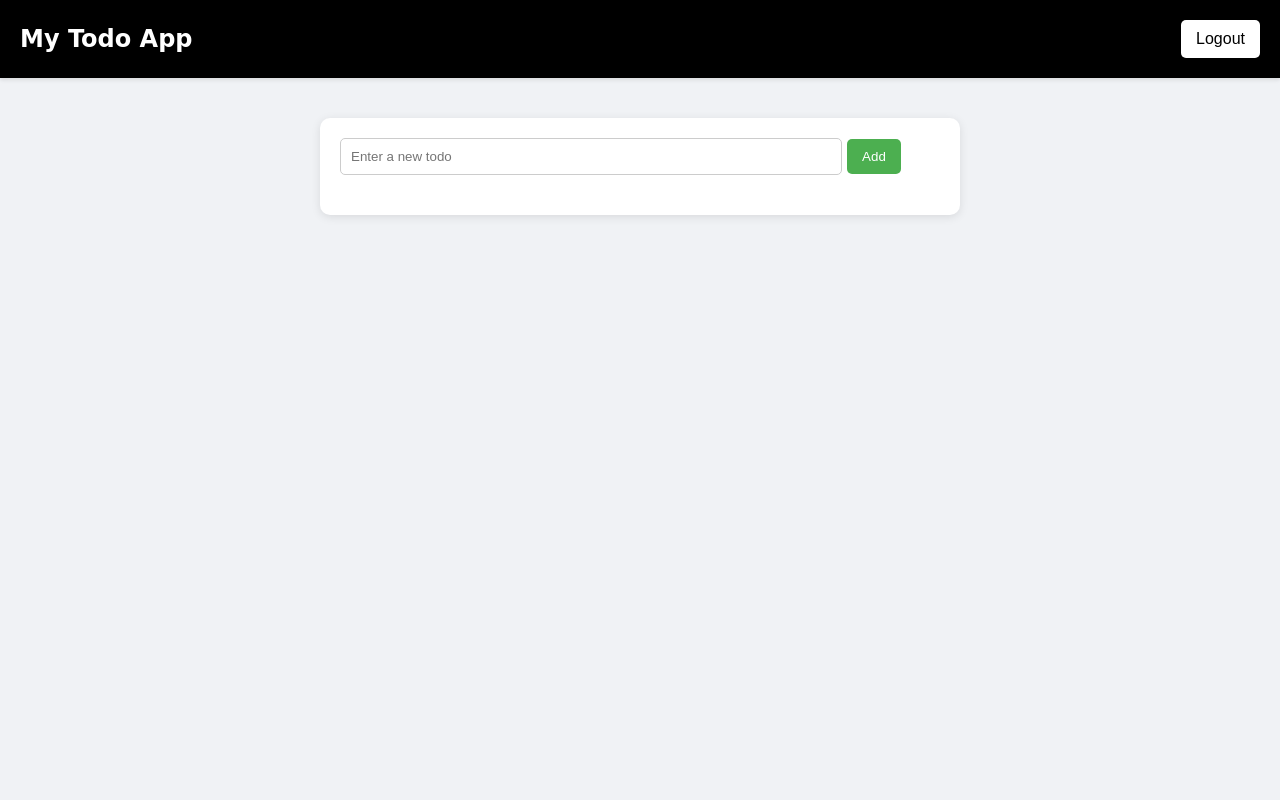
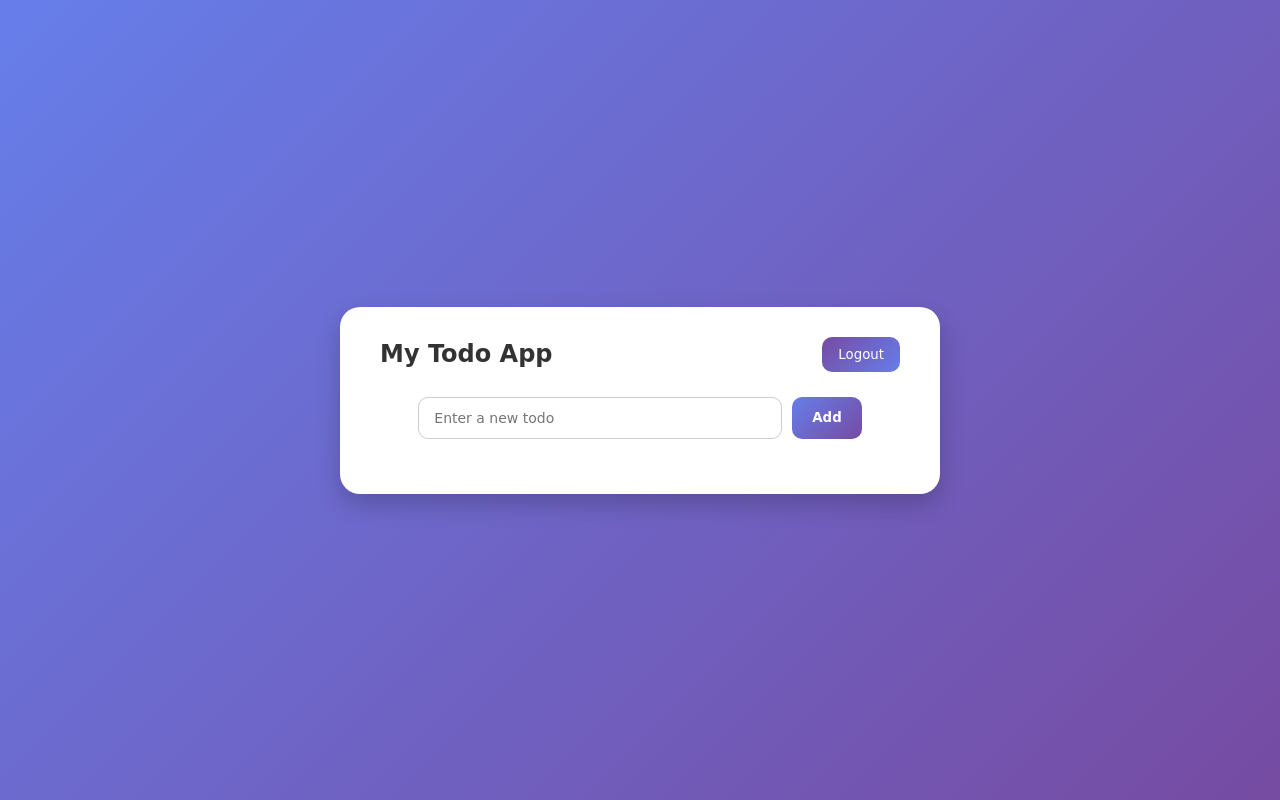
Before and after one commit to mayank07-cmd/todo-with-php, a PHP site: page /todo.html in a window 1280 px wide. Run offline with PHP 8.4, Linux system fonts and the light colour scheme.

Commit message:
Make UI Better

```diff
--- a/frontend/script.js
+++ b/frontend/script.js
@@ -1,18 +1,22 @@
 // Load todos from localStorage
 let todos = JSON.parse(localStorage.getItem("todos")) || [];
-
 const todoList = document.getElementById("todoList");
 
 function renderTodos() {
   todoList.innerHTML = "";
   todos.forEach((todo, index) => {
     const li = document.createElement("li");
-    li.textContent = todo;
+    li.className = "todo-item";
+
+    const span = document.createElement("span");
+    span.textContent = todo;
 
     const delBtn = document.createElement("button");
     delBtn.textContent = "Delete";
+    delBtn.className = "delete-btn";
     delBtn.onclick = () => deleteTodo(index);
 
+    li.appendChild(span);
     li.appendChild(delBtn);
     todoList.appendChild(li);
   });
@@ -38,8 +42,6 @@ function deleteTodo(index) {
 }
 
 function logout() {
-  // Optional: clear todos on logout if you want
-  // localStorage.removeItem('todos');
   window.location.href = "signup.html";
 }
 
--- a/frontend/todo.css
+++ b/frontend/todo.css
@@ -1,91 +1,145 @@
-body {
+@import url('https://fonts.googleapis.com/css2?family=Poppins:wght@300;500;600&display=swap');
+
+* {
   margin: 0;
-  font-family: Arial, sans-serif;
-  background: #f0f2f5;
+  padding: 0;
+  box-sizing: border-box;
   font-family: cursive;
 }
 
-/* Top UI bar */
-header {
-  background-color: black;
-  color: white;
-  padding: 20px;
+body {
+  font-family: 'Poppins', sans-serif;
+  background: linear-gradient(135deg, #667eea, #764ba2);
+  height: 100vh;
+  display: flex;
+  justify-content: center;
+  align-items: center;
+}
+
+.todo-wrapper {
+  width: 100%;
+  max-width: 600px;
+  background: #fff;
+  border-radius: 20px;
+  padding: 30px 40px;
+  box-shadow: 0 10px 25px rgba(0, 0, 0, 0.2);
+  animation: fadeIn 0.8s ease;
+}
+
+.todo-header {
   display: flex;
   justify-content: space-between;
   align-items: center;
-  box-shadow: 0 2px 4px rgba(0, 0, 0, 0.1);
+  margin-bottom: 25px;
 }
 
-header h1 {
-  margin: 0;
+.todo-header h1 {
   font-size: 24px;
+  color: #333;
+  font-weight: 600;
 }
 
-header button {
-  background-color: white;
+.logout-btn {
+  background: linear-gradient(135deg, #764ba2, #667eea);
   border: none;
-  padding: 10px 15px;
-  border-radius: 5px;
-  color: black;
+  color: #fff;
+  padding: 10px 16px;
+  border-radius: 10px;
+  font-weight: 500;
   cursor: pointer;
-  font-size: medium;
+  transition: 0.3s;
 }
 
-header button:hover {
-  background-color: #ff1a1a;
+.logout-btn:hover {
+  transform: translateY(-2px);
+  box-shadow: 0 5px 15px rgba(118, 75, 162, 0.3);
 }
 
-.container {
-  max-width: 600px;
-  margin: 40px auto;
-  background: white;
-  padding: 20px;
-  border-radius: 10px;
-  box-shadow: 0 2px 10px rgba(0, 0, 0, 0.1);
+.todo-container {
+  text-align: center;
 }
 
-input[type="text"] {
-  width: 80%;
-  padding: 10px;
-  border: 1px solid #ccc;
-  border-radius: 5px;
+.input-section {
+  display: flex;
+  gap: 10px;
+  justify-content: center;
+  margin-bottom: 25px;
 }
 
-button.add-btn {
-  padding: 10px 15px;
-  background-color: #4CAF50;
-  color: white;
-  border: none;
-  border-radius: 5px;
-  cursor: pointer;
+#todoInput {
+  width: 70%;
+  padding: 12px 15px;
+  border: 1px solid #ccc;
+  border-radius: 10px;
+  outline: none;
+  font-size: 14px;
+  transition: 0.3s;
 }
 
-button.add-btn:hover {
-  background-color: #45a049;
+#todoInput:focus {
+  border-color: #667eea;
+  box-shadow: 0 0 8px rgba(102, 126, 234, 0.3);
 }
 
-ul {
+.add-btn {
+  background: linear-gradient(135deg, #667eea, #764ba2);
+  color: #fff;
+  border: none;
+  border-radius: 10px;
+  padding: 12px 20px;
+  cursor: pointer;
+  font-weight: 600;
+  transition: transform 0.2s ease, box-shadow 0.3s ease;
+}
+
+.add-btn:hover {
+  transform: translateY(-2px);
+  box-shadow: 0 5px 15px rgba(102, 126, 234, 0.3);
+}
+
+.todo-list {
   list-style: none;
-  padding: 0;
   margin-top: 20px;
 }
 
-li {
-  padding: 10px;
-  border-bottom: 1px solid #ddd;
+.todo-item {
   display: flex;
   justify-content: space-between;
   align-items: center;
+  background: #f7f7f7;
+  padding: 12px 15px;
+  border-radius: 10px;
+  margin-bottom: 12px;
+  transition: 0.3s;
 }
 
-li button {
-  background-color: #ff4d4d;
-  border: none;
-  padding: 5px 10px;
-  border-radius: 5px;
-  cursor: pointer;
+.todo-item:hover {
+  background: #f0eefc;
 }
 
-li button:hover {
-  background-color: #ff1a1a;
+.todo-item span {
+  color: #333;
+  font-weight: 500;
 }
+
+.delete-btn {
+  background: #ff6b6b;
+  color: #fff;
+  border: none;
+  border-radius: 8px;
+  padding: 8px 12px;
+  cursor: pointer;
+  font-size: 13px;
+  font-weight: 500;
+  transition: 0.3s;
+}
+
+.delete-btn:hover {
+  background: #ff4a4a;
+}
+
+/* Animation */
+@keyframes fadeIn {
+  from { opacity: 0; transform: scale(0.95); }
+  to { opacity: 1; transform: scale(1); }
+}
--- a/frontend/todo.html
+++ b/frontend/todo.html
@@ -1,23 +1,26 @@
 <!DOCTYPE html>
 <html lang="en">
   <head>
-    <meta charset="UTF-8">
-    <meta name="viewport" content="width=device-width, initial-scale=1.0">
-    <title>Todo App</title>
-   <link rel="stylesheet" href="todo.css">
+    <meta charset="UTF-8" />
+    <meta name="viewport" content="width=device-width, initial-scale=1.0" />
+    <title>My Todo App</title>
+    <link rel="stylesheet" href="todo.css" />
   </head>
   <body>
-
-    <header>
+    <div class="todo-wrapper">
+      <header class="todo-header">
         <h1>My Todo App</h1>
-        <button onclick="logout()">Logout</button>
+        <button class="logout-btn" onclick="logout()">Logout</button>
       </header>
 
-    <div class="container">
-        <input type="text" id="todoInput" placeholder="Enter a new todo">
+      <div class="todo-container">
+        <div class="input-section">
+          <input type="text" id="todoInput" placeholder="Enter a new todo" />
           <button class="add-btn" onclick="addTodo()">Add</button>
+        </div>
 
-        <ul id="todoList"></ul>
+        <ul id="todoList" class="todo-list"></ul>
+      </div>
     </div>
     <script src="script.js"></script>
   </body>
```
Also changed, not shown: frontend/login.html (+24 -10 lines), frontend/signup.html (+25 -11 lines), frontend/style.css (+90 -27 lines). Lines whose indentation alone changed are shown as unchanged.
